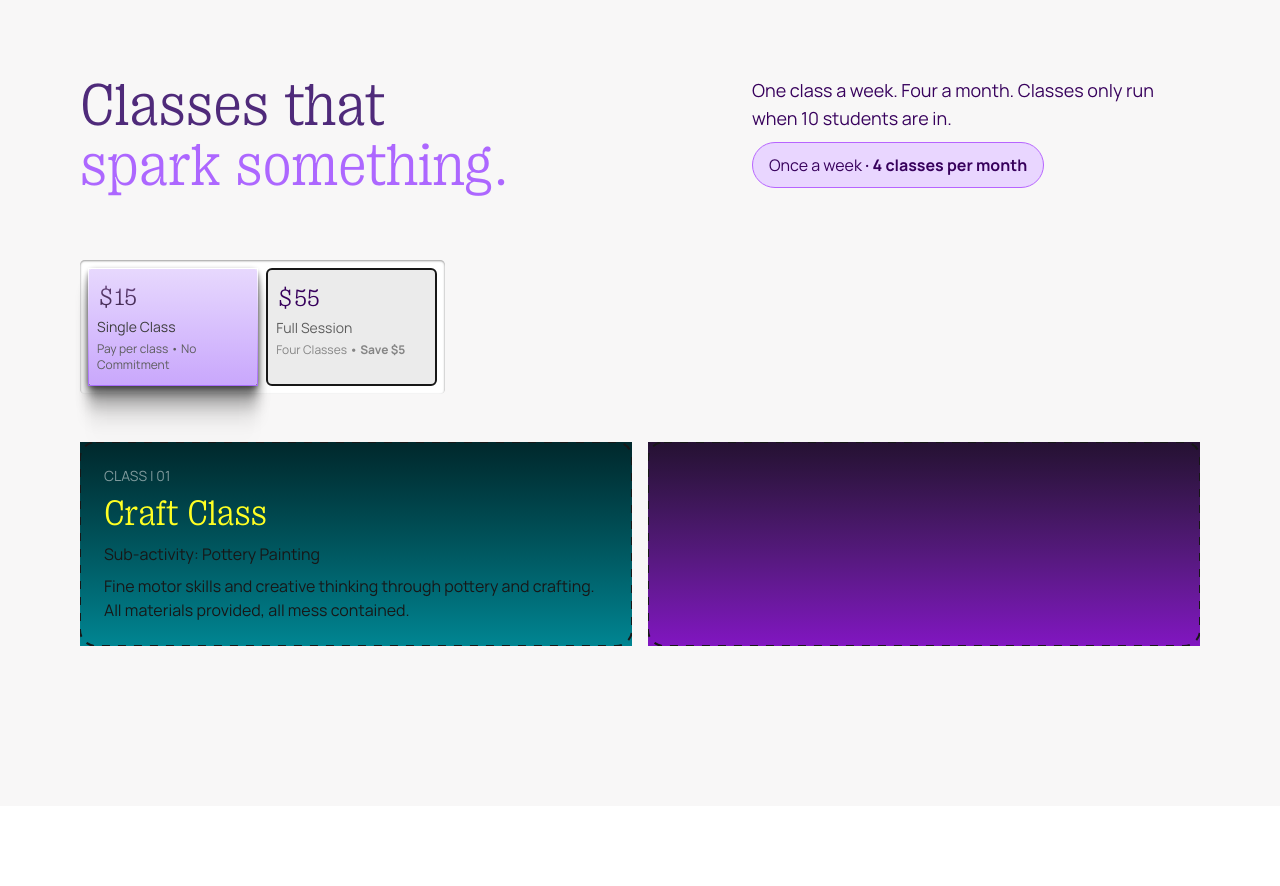
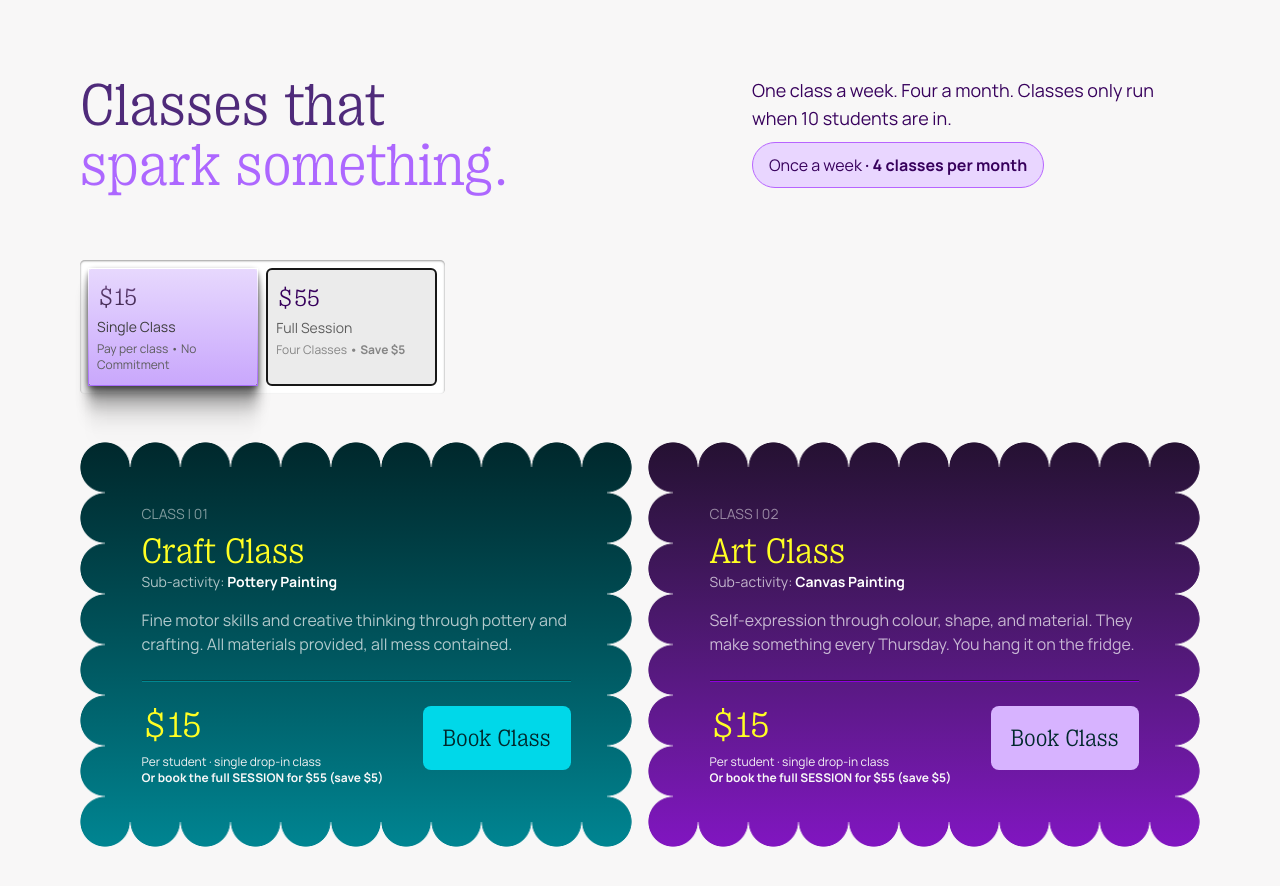
Before and after one commit to maludatech/frontend-test, a Next.js app: page / in a window 1280 px wide. Shown: the top 886 px of the page. Before the commit the page ends 806 px from the top, so only its background shows below. Built offline with nearby package versions, Linux system fonts and the light colour scheme.

Commit message:
update: done with classCards and header component

```diff
--- a/app/page.tsx
+++ b/app/page.tsx
@@ -6,7 +6,7 @@ import { ReferralSection } from "@/components/referralSection";
 
 export default function Home() {
   return (
-    <main className="min-h-screen bg-[#F8F7F7] flex flex-col gap-12 py-4 px-20">
+    <main className="min-h-screen bg-[#F8F7F7] flex flex-col gap-12 py-4 px-8 sm:px-16 md:px-20">
       <Header />
       <ClassCards />
       <ProgressBar />
--- a/components/ClassCards.tsx
+++ b/components/ClassCards.tsx
@@ -1,45 +1,89 @@
 export const ClassCards = () => {
   return (
     <div className="flex flex-col md:flex-row gap-4">
-      <div className="relative w-full bg-linear-to-b from-[#00282C] to-[#008592]">
-        <svg className="absolute inset-0 w-full h-full pointer-events-none">
-          <rect
-            x="0"
-            y="0"
-            width="100%"
-            height="100%"
-            fill="none"
-            stroke="currentColor"
-            strokeWidth="2"
-            strokeDasharray="8,8"
-            rx="16"
-          />
-        </svg>
+      <div
+        className="relative w-full p-[37.5px] bg-linear-to-b from-[#00282C] to-[#008592]
+  [mask:linear-gradient(#000_0_0)_no-repeat_50%/calc(100%-50px)_calc(100%-50px),radial-gradient(farthest-side,#000_97%,transparent)_0_0/50px_50px_round]"
+      >
         <div className="flex flex-col gap-2 p-6">
-          <h2 className="text-[#FFFFFF80] text-sm">CLASS | 01</h2>
-          <h1 className="font-slab text-4xl text-[#FFFF23]">Craft Class</h1>
-          <h4>Sub-activity: Pottery Painting</h4>
-          <p>
-            Fine motor skills and creative thinking through pottery and
-            crafting. All materials provided, all mess contained.
-          </p>
+          <div className="flex flex-col mb-4">
+            <span className="text-[#FFFFFF80] text-sm mb-2">CLASS | 01</span>
+            <h1 className="font-slab text-4xl text-[#FFFF23]">Craft Class</h1>
+            <h2 className="text-sm text-[#FFFFFFB2] mb-4">
+              Sub-activity:{" "}
+              <span className="font-semibold text-white">Pottery Painting</span>
+            </h2>
+            <p className="text-[#FFFFFFB2]">
+              Fine motor skills and creative thinking through pottery and
+              crafting. All materials provided, all mess contained.
+            </p>
+          </div>
+          <div className="h-0.5 w-full bg-[#0a4245] border-b border-[#008791]" />
+          <div className="flex flex-col sm:flex-row gap-4 justify-between sm:items-center">
+            <div className="flex flex-col gap-2 mt-4">
+              <h1 className="font-slab text-4xl text-[#FFFF23]">$15</h1>
+              <p className="flex flex-col text-xs text-[#F8F7F7]">
+                Per student · single drop-in class
+                <span className="font-semibold">
+                  Or book the full SESSION for $55 (save $5)
+                </span>
+              </p>
+            </div>
+            <button
+              className="bg-[#00D8E9] text-[#00282C] font-slab text-2xl py-4 px-5 rounded-lg
+             hover:bg-[#00f0ff]
+             hover:scale-[1.06]
+             hover:shadow-2xl
+             hover:-translate-y-1
+             active:scale-95
+             transition-all duration-200 ease-out"
+            >
+              Book Class
+            </button>
+          </div>
         </div>
       </div>
-      <div className="relative w-full bg-linear-to-b from-[#251132] to-[#8115C1]">
-        <svg className="absolute inset-0 w-full h-full pointer-events-none">
-          <rect
-            x="0"
-            y="0"
-            width="100%"
-            height="100%"
-            fill="none"
-            stroke="currentColor"
-            strokeWidth="2"
-            strokeDasharray="8,8"
-            rx="16"
-          />
-        </svg>
-        <div className="p-6">{/* Card content */}</div>
+      <div
+        className="relative w-full p-[37.5px] bg-linear-to-b from-[#251132] to-[#8115C1]
+  [mask:linear-gradient(#000_0_0)_no-repeat_50%/calc(100%-50px)_calc(100%-50px),radial-gradient(farthest-side,#000_97%,transparent)_0_0/50px_50px_round]"
+      >
+        <div className="flex flex-col gap-2 p-6">
+          <div className="flex flex-col mb-4">
+            <span className="text-[#FFFFFF80] text-sm mb-2">CLASS | 02</span>
+            <h1 className="font-slab text-4xl text-[#FFFF23]">Art Class</h1>
+            <h2 className="text-sm text-[#FFFFFFB2] mb-4">
+              Sub-activity:{" "}
+              <span className="font-semibold text-white">Canvas Painting</span>
+            </h2>
+            <p className="text-[#FFFFFFB2]">
+              Self-expression through colour, shape, and material. They make
+              something every Thursday. You hang it on the fridge.
+            </p>
+          </div>
+          <div className="h-0.5 w-full bg-[#30153e] border-b border-[#8E00DF]" />
+          <div className="flex flex-col sm:flex-row gap-4 justify-between sm:items-center">
+            <div className="flex flex-col gap-2 mt-4">
+              <h1 className="font-slab text-4xl text-[#FFFF23]">$15</h1>
+              <p className="flex flex-col text-xs text-[#F8F7F7]">
+                Per student · single drop-in class
+                <span className="font-semibold">
+                  Or book the full SESSION for $55 (save $5)
+                </span>
+              </p>
+            </div>
+            <button
+              className="bg-[#D7B3FF] text-[#00282C] font-slab text-2xl py-4 px-5 rounded-lg
+             hover:bg-[#C8A4FF]
+             hover:scale-[1.06]
+             hover:shadow-2xl
+             hover:-translate-y-1
+             active:scale-95
+             transition-all duration-200 ease-out"
+            >
+              Book Class
+            </button>
+          </div>
+        </div>
       </div>
     </div>
   );
```
